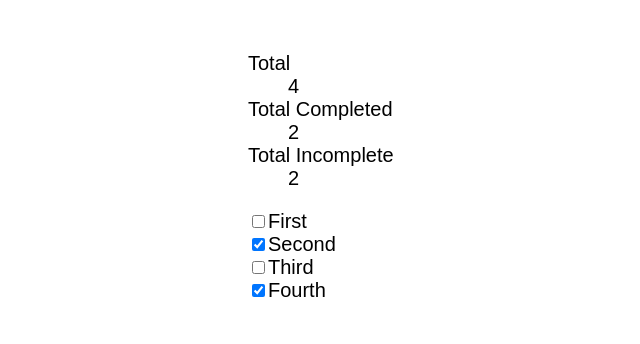
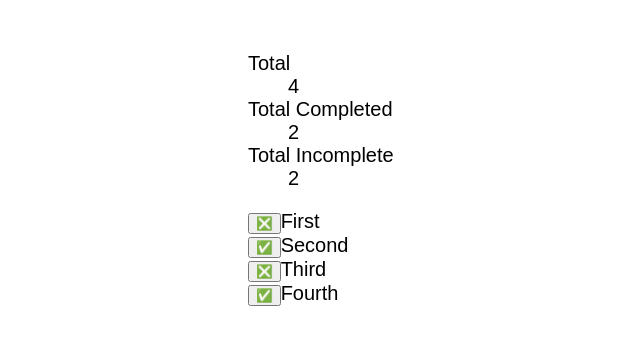
Before and after one commit to Gurenax/emoji-dos, a React (Create React App) app: page / in a window 1280 px wide. Shown: the top 344 px of the page, without its empty margins (152-792 px from the left). Built offline with nearby package versions, Linux system fonts and the light colour scheme.

Commit message:
Change ToDo item checkbox to emoji buttons

```diff
--- a/src/component/TodoItem.js
+++ b/src/component/TodoItem.js
@@ -5,21 +5,22 @@ const TodoItem = ({
   completed = false, // if not passed, default to 'false'
   onToggleCompleted
 }) => {
+  function emoji(completed) {
+    return completed ? '✅' : '❎'
+  }
   return (
     <label>
-      <input
-        type='checkbox'
-        checked={ completed }
-        onChange={
+      <button onClick={
         (event) => { // Event listener
           console.log('Clicked checkbox', description)
           // When user clicks checkbox
           // Notify the powers above that the
           // concept of completed has changed
           onToggleCompleted()
-          }
-        }
-      />
+      }} >
+      { emoji(completed) }
+      </button>
+
       { description }
     </label>
   )
```
Lines whose indentation alone changed are shown as unchanged.
